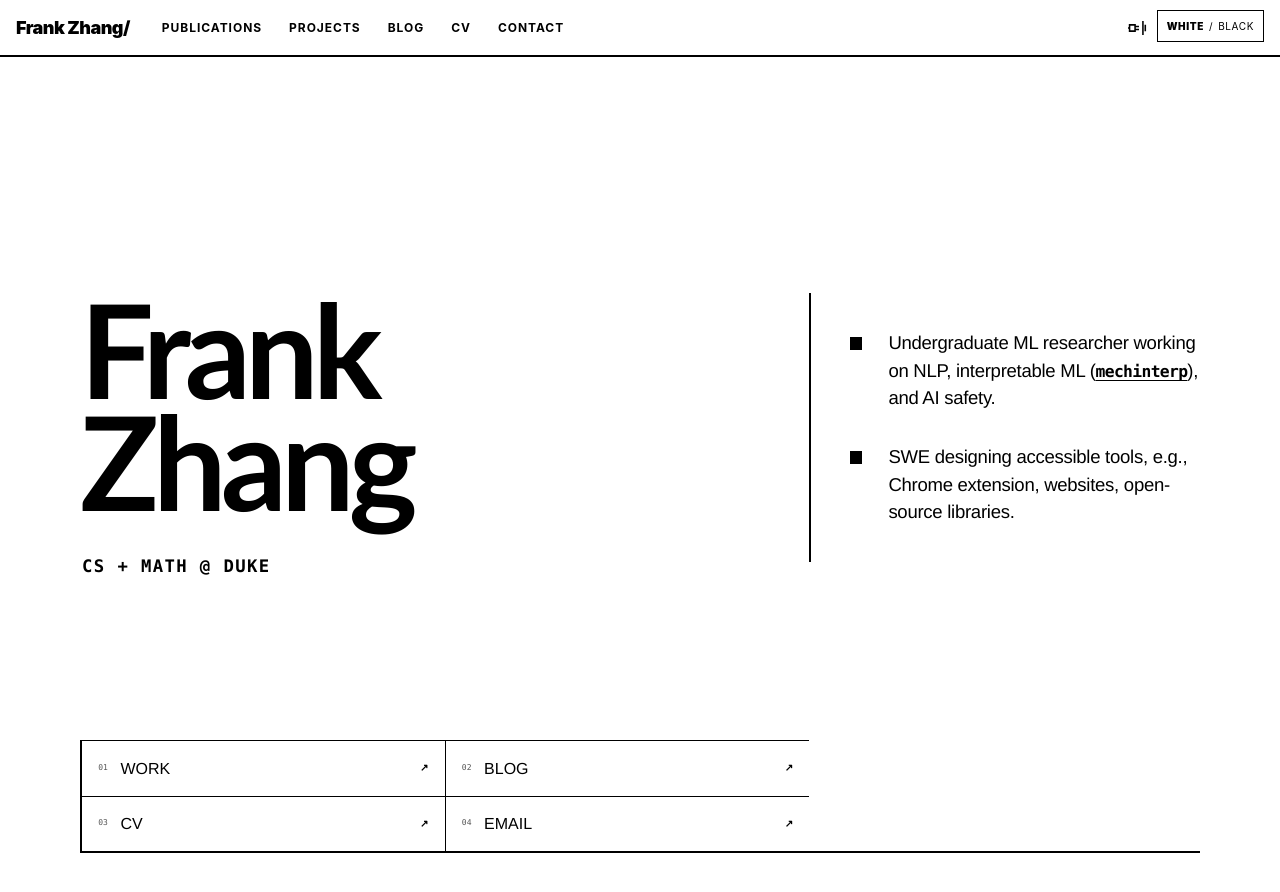
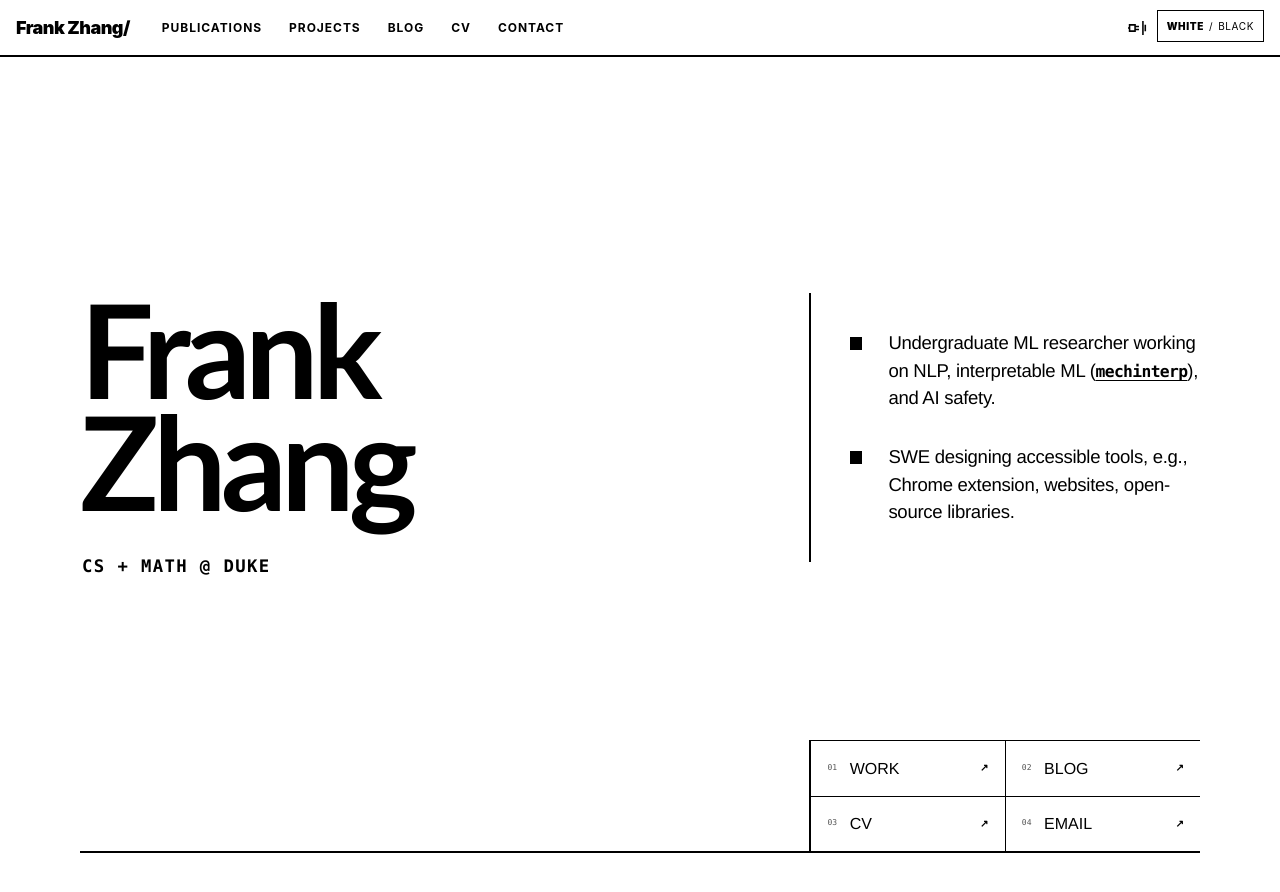
Before and after one commit to frankyzha/frankyzha.github.io, a Jekyll site: the page built from _pages/about.md, in a window 1280 px wide. Shown: the top 892 px of the page. Built offline with Jekyll 4.4.1, drawn with Linux system fonts in a browser that asks for light colours.

Commit message:
Anchor landing links to the right column

```diff
--- a/_sass/frank/_home.scss
+++ b/_sass/frank/_home.scss
@@ -22,6 +22,7 @@
 
 .landing__identity {
   display: flex;
+  grid-column: 1;
   grid-row: 1;
   align-self: center;
   flex-direction: column;
@@ -53,6 +54,8 @@
 }
 
 .landing__pitch {
+  grid-column: 2;
+  grid-row: 1;
   align-self: center;
   padding: 2rem 0 2rem clamp(1.5rem, 3vw, 2.75rem);
   border-left: 2px solid var(--frank-rule);
@@ -100,6 +103,8 @@
 
 .landing__links {
   display: grid;
+  grid-column: 2;
+  grid-row: 2;
   grid-template-columns: 1fr 1fr;
   border-left: 2px solid var(--frank-rule);
 
--- a/_sass/frank/_responsive.scss
+++ b/_sass/frank/_responsive.scss
@@ -28,8 +28,14 @@
     grid-template-rows: auto;
   }
 
+  .landing__identity,
+  .landing__pitch,
+  .landing__links {
+    grid-column: 1;
+    grid-row: auto;
+  }
+
   .landing__identity {
-    grid-row: auto;
     min-height: 62svh;
     padding: 5rem 0 4rem;
 
```
